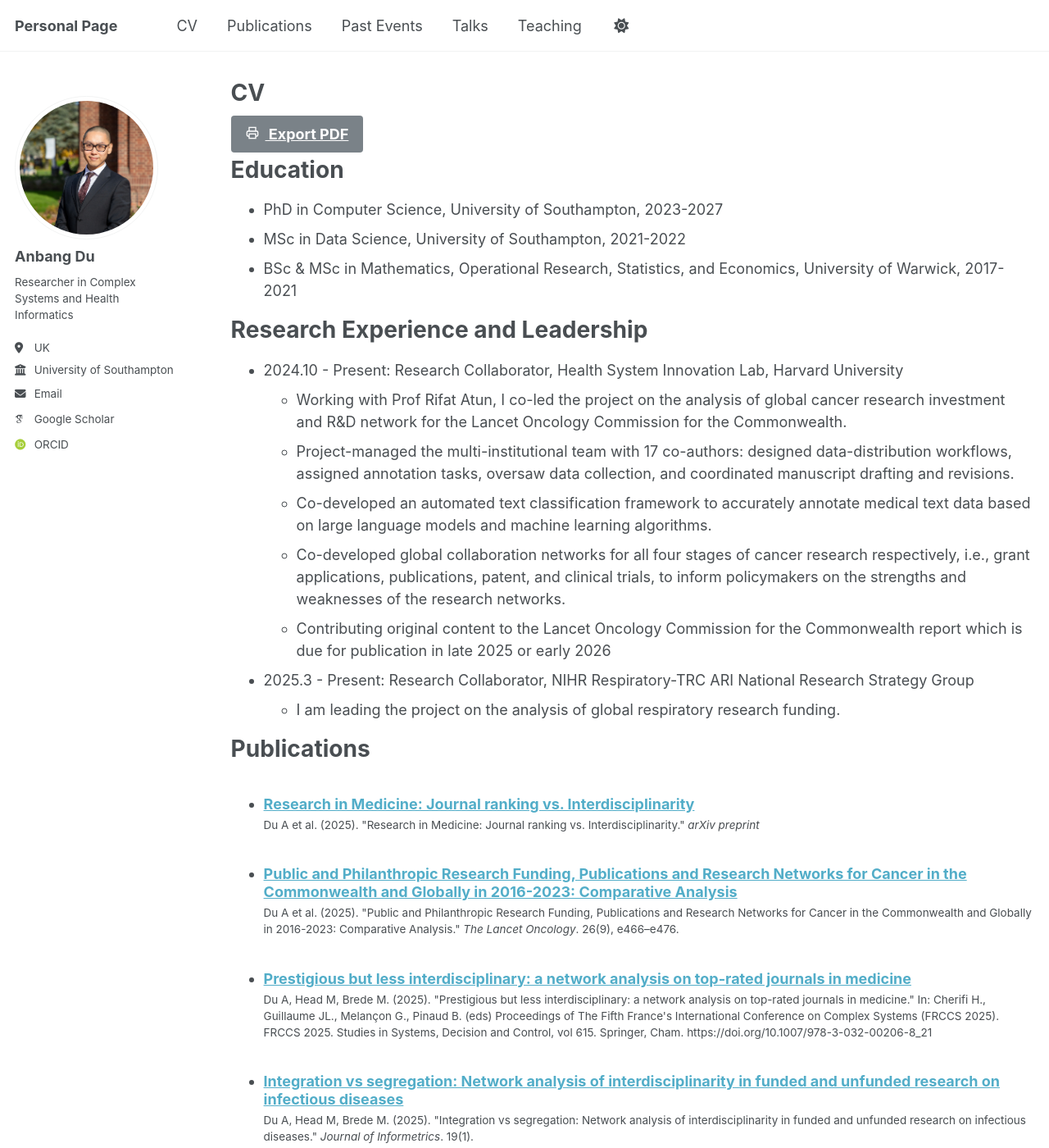
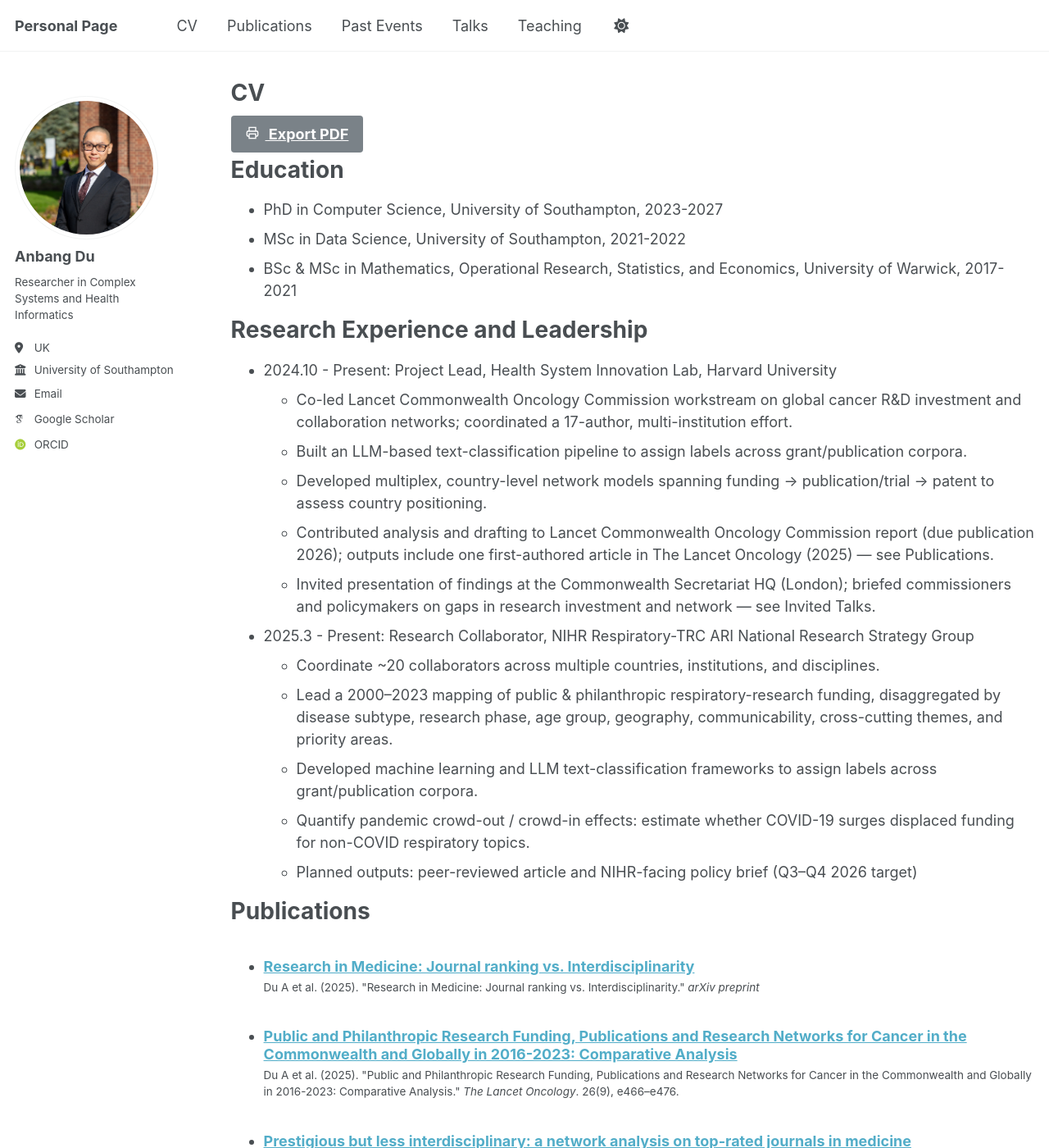
Before and after one commit to adamdu001/adamdu001.github.io, a Jekyll site: the page built from _pages/cv.md, in a window 1280 px wide and 1400 px high. Shown: the whole window at 82% size. Built offline with Jekyll 4.4.1, drawn with Linux system fonts in a browser that asks for light colours; some web fonts are replaced; a script that is not in the unit is left out; some of the changed text lies outside the part shown.

Commit message:
update cv

```diff
--- a/_pages/cv.md
+++ b/_pages/cv.md
@@ -28,15 +28,20 @@
 
 Research Experience and Leadership
 ======
-* 2024.10 - Present: Research Collaborator, Health System Innovation Lab, Harvard University
-  * Working with Prof Rifat Atun, I co-led the project on the analysis of global cancer research investment and R&D network for the Lancet Oncology Commission for the Commonwealth.
-  * Project-managed the multi-institutional team with 17 co-authors: designed data-distribution workflows, assigned annotation tasks, oversaw data collection, and coordinated manuscript drafting and revisions.
-  * Co-developed an automated text classification framework to accurately annotate medical text data based on large language models and machine learning algorithms.
-  * Co-developed global collaboration networks for all four stages of cancer research respectively, i.e., grant applications, publications, patent, and clinical trials, to inform policymakers on the strengths and weaknesses of the research networks.
-  * Contributing original content to the Lancet Oncology Commission for the Commonwealth report which is due for publication in late 2025 or early 2026
+* 2024.10 - Present: Project Lead, Health System Innovation Lab, Harvard University
+  * Co-led Lancet Commonwealth Oncology Commission workstream on global cancer R&D investment and collaboration networks; coordinated a 17-author, multi-institution effort.
+  * Built an LLM-based text-classification pipeline to assign labels across grant/publication corpora.
+  * Developed multiplex, country-level network models spanning funding → publication/trial → patent to assess country positioning.
+  * Contributed analysis and drafting to Lancet Commonwealth Oncology Commission report (due publication 2026); outputs include one first-authored article in The Lancet Oncology (2025) — see Publications.
+  * Invited presentation of findings at the Commonwealth Secretariat HQ (London); briefed commissioners and policymakers on gaps in research investment and network — see Invited Talks.
 
 * 2025.3 - Present: Research Collaborator, NIHR Respiratory-TRC ARI National Research Strategy Group
-  * I am leading the project on the analysis of global respiratory research funding.
+  * Coordinate ~20 collaborators across multiple countries, institutions, and disciplines.
+  * Lead a 2000–2023 mapping of public & philanthropic respiratory-research funding, disaggregated by disease subtype, research phase, age group, geography, communicability, cross-cutting themes, and priority areas.
+  * Developed machine learning and LLM text-classification frameworks to assign labels across grant/publication corpora.
+  * Quantify pandemic crowd-out / crowd-in effects: estimate whether COVID-19 surges displaced funding for non-COVID respiratory topics.
+  * Planned outputs: peer-reviewed article and NIHR-facing policy brief (Q3–Q4 2026 target)
+
 
 Publications
 ======
@@ -50,10 +55,42 @@
   * Amount: £1767
   * Role: Lead Researcher.
   * Description: Research investment analysis on climate change and health.
-* 2025.10 - Prototypes for Humanity 2025 Travel Grant
+  * 2025.10 - Prototypes for Humanity 2025 Travel Grant
   * Amount: $530
   * Role: Project Leader
-  * Description: Presenting our AI-powered platform that makes policy and R&D planning agile. The platform was selected for exhibition as one of 100 projects at Prototypes for Humanity—chosen from 3,300 submissions across more than 100 countries—and the team has been invited to showcase it in Dubai in November 2025.
+
+
+Entrepreneurship & Innovation
+======
+* 2025.10 - Present: Co-founder — AInotate  (pre-incorporation)
+  * Product: AI-assisted data-annotation platform translating my research on LLM-based text classification into a usable tool (MVP built; private demo available).
+  * Recognition: Selected for Prototypes for Humanity 2025 (innovation & commercialisation focus; 3,300+ submissions from 100+ countries; competitive travel grant; see Grants).
+  * Link: globalhealthunpacked.com/ainotate/
+
+
+Teaching & Supervision
+======
+* Teaching
+  * Teaching assistant, COMP1215 Foundation of Computer Science, University of Southampton. (2023-2025).
+    * Delivered weekly tutorials to a ~300 student cohort, reinforcing lecture content and guide problem solving.
+    * Authored weekly problem-sheet solutions and supported students via Q&A through module forum and email.
+    * Proposed lecture-slide improvements.
+  * Teaching assistant, MA1054 Mathematics for Engineering and the Environment, University of Southampton. (2023-2024).
+    * Marked weekly exercise sheet.
+    * Supported students via weekly 1-to-1 tutorials (~15 students/week).
+
+* Supervision
+  *	Co-supervisor to one MSc Data Science student (Class 2024), University of Southampton. Project: Spread of scientific misconduct in co-authorship network in cancer science.
+
+* Mentorship
+  * Primary mentor for ~12 MSc students per academic year. University of Southampton. (2023-present)
+  * Weekly term-time check-ins providing pastoral support and academic guidance (study planning, assessment strategies, careers advice, and signposting to wellbeing services)
+
+<!-- Teaching
+======
+  <ul>{% for post in site.teaching reversed %}
+    {% include archive-single-cv.html %}
+  {% endfor %}</ul> -->
 
 Invited Talks
 ======
@@ -61,35 +98,23 @@
     {% include archive-single-talk-cv.html  %}
   {% endfor %}</ul>
 
+Academic Service & Professional Memberships
+======
+* Member, Lancet Oncology Commission on Cancer in the Commonwealth
+* Reviewer, Health Science Report
+
 Science Communication & Public Engagement
 ======
 * Media Contribution
   * Michael Head, Anbang Du, Markus Brede “How to save global cancer research from Trump’s cuts” The Conversation, Sep 2025
-* Media Coverage
+* Selected Media Coverage
   * "Cancer Research Funding Skewed Toward Wealthy Countries" Technology Networks, Sep 2025
   * "Which countries spend the most money on cancer research?" Euronews, Sep 2025
   * "The Looming Cancer Research Divide: Why Global Funding Inequalities Threaten Progress" Archyde, Sep 2025
   * "University of Southampton study reveals major global inequalities in cancer research funding" Innovation News Network, Sep 2025
   * "New Study Highlights Global Disparities in Cancer Research Funding" Science Magazine, Sep 2025
 
-Supervision
-======
-* Second Supervisor to Kimathi Nyota: MSc Data Science (Class 2024), University of Southampton. MSc Project: Spread of scientific misconduct in co-authorship network in cancer science.
 
-Teaching
-======
-  <ul>{% for post in site.teaching reversed %}
-    {% include archive-single-cv.html %}
-  {% endfor %}</ul>
-
-Academic Service & Professional Memberships
-======
-* Member, Lancet Oncology Commission on Cancer in the Commonwealth
-  * Invited by The Lancet Oncology to serve on the Commission evaluating cancer care across Commonwealth nation
-  * Presented our findings at the Commonwealth Secretariat, London, with the presence of the Secretary-General of the Commonwealth, the Director-General of the WHO, and health ministers of the UK and other member states.
-  * Contributed to strategic recommendations for policy and funding priorities.
-  * Contributing to the Commission Report "Research Investment and Network" section.
-* Reviewer, Health Science Report
 
 <!-- * 2025.6 - Present: MSc Dissertation Supervisor
 
```
Also changed, not shown: _pages/about.md (+1 -1 lines).
